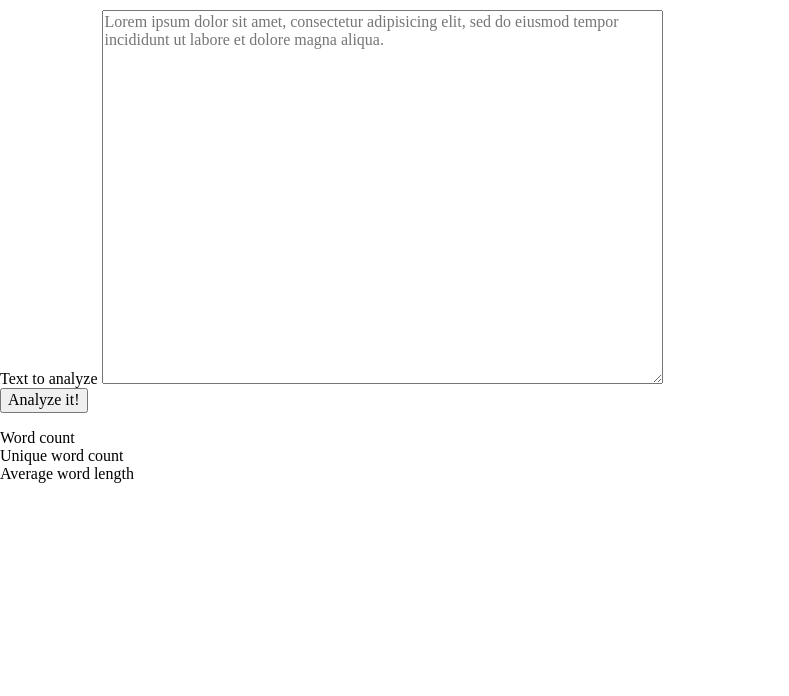
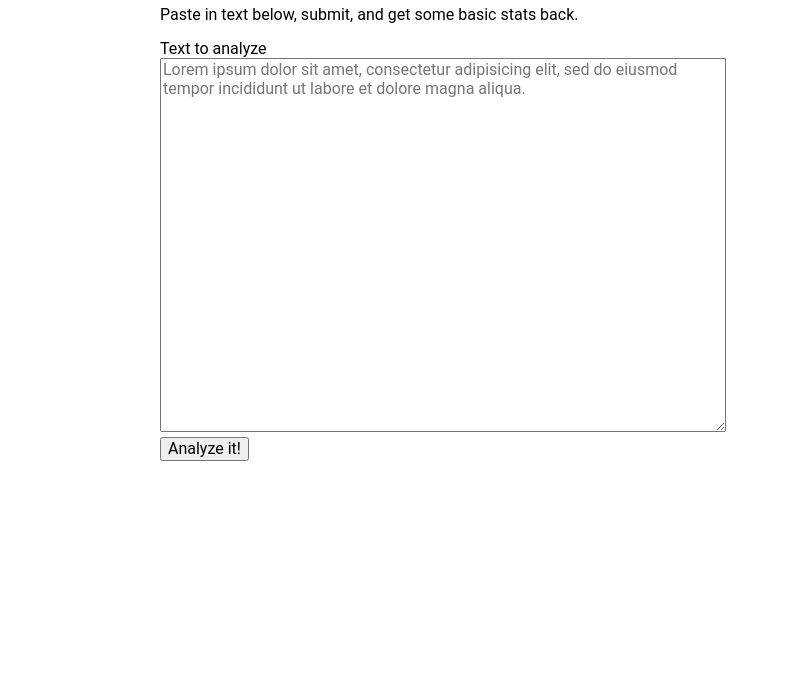
Before and after one commit to LBakerDev/Text-Analyzer, a plain HTML site: page index.html in a window 1280 px wide. Shown: the part 104-800 px from the top of the page, without its empty margins (0-789 px from the left). Drawn offline with nearby package versions, Linux system fonts and the light colour scheme; the site is published under a folder, as on GitHub Pages, so addresses that start at the root find nothing.

Commit message:
Update index.html

```diff
--- a/index.html
+++ b/index.html
@@ -5,7 +5,7 @@
     <meta charset="utf-8">
 
     <link rel="stylesheet" type="text/css" href="https://cdnjs.cloudflare.com/ajax/libs/normalize/4.2.0/normalize.min.css">
-    <link rel="stylesheet" type="text/css" href="/assets/main.css">
+    <link rel="stylesheet" type="text/css" href="assets/main.css">
 </head>
 <body>
     <div class="container">
@@ -38,6 +38,6 @@
     <!-- link to jquery -->
     <script src = "https://code.jquery.com/jquery-3.1.0.js"></script>
     <!-- link to your app.js -->
-    <script rel="javascript" type="text/javascript" src="/assets/app.js"></script>
+    <script rel="javascript" type="text/javascript" src="assets/app.js"></script>
 </body>
 </html>
```
